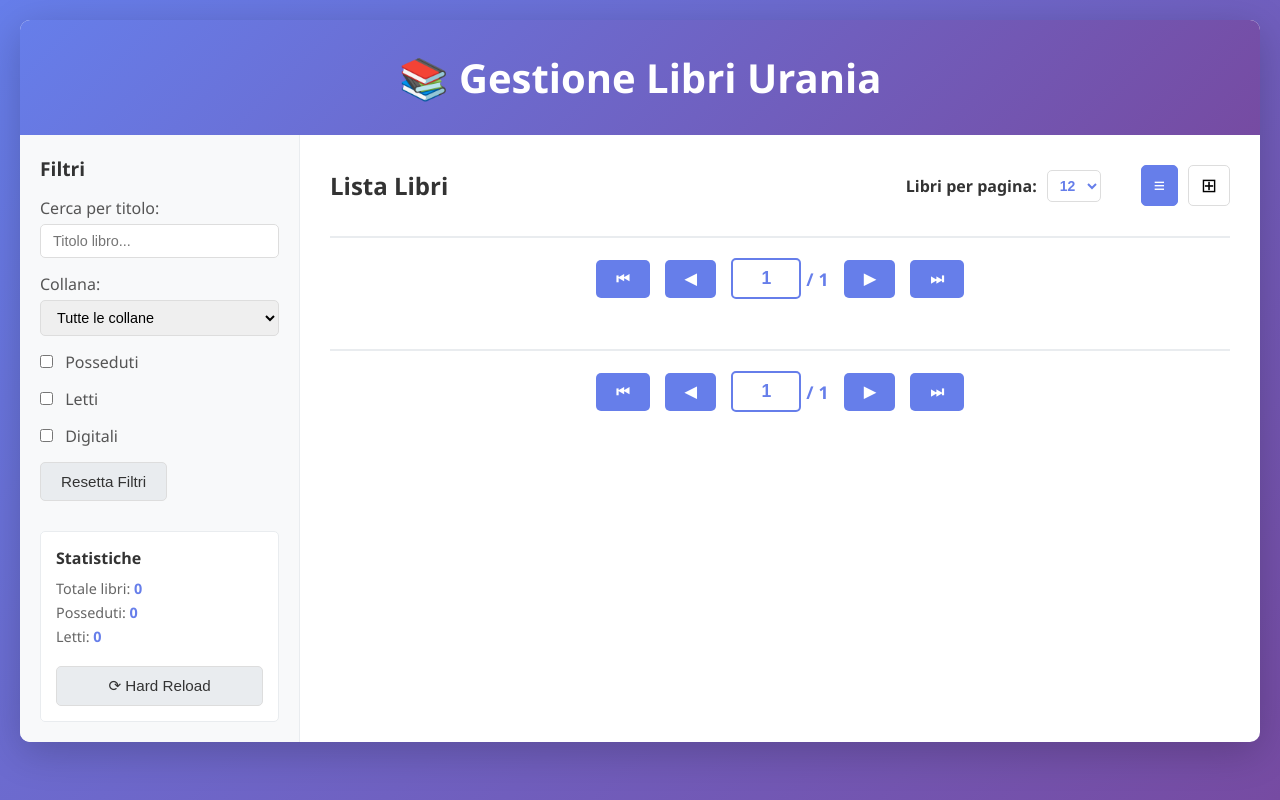
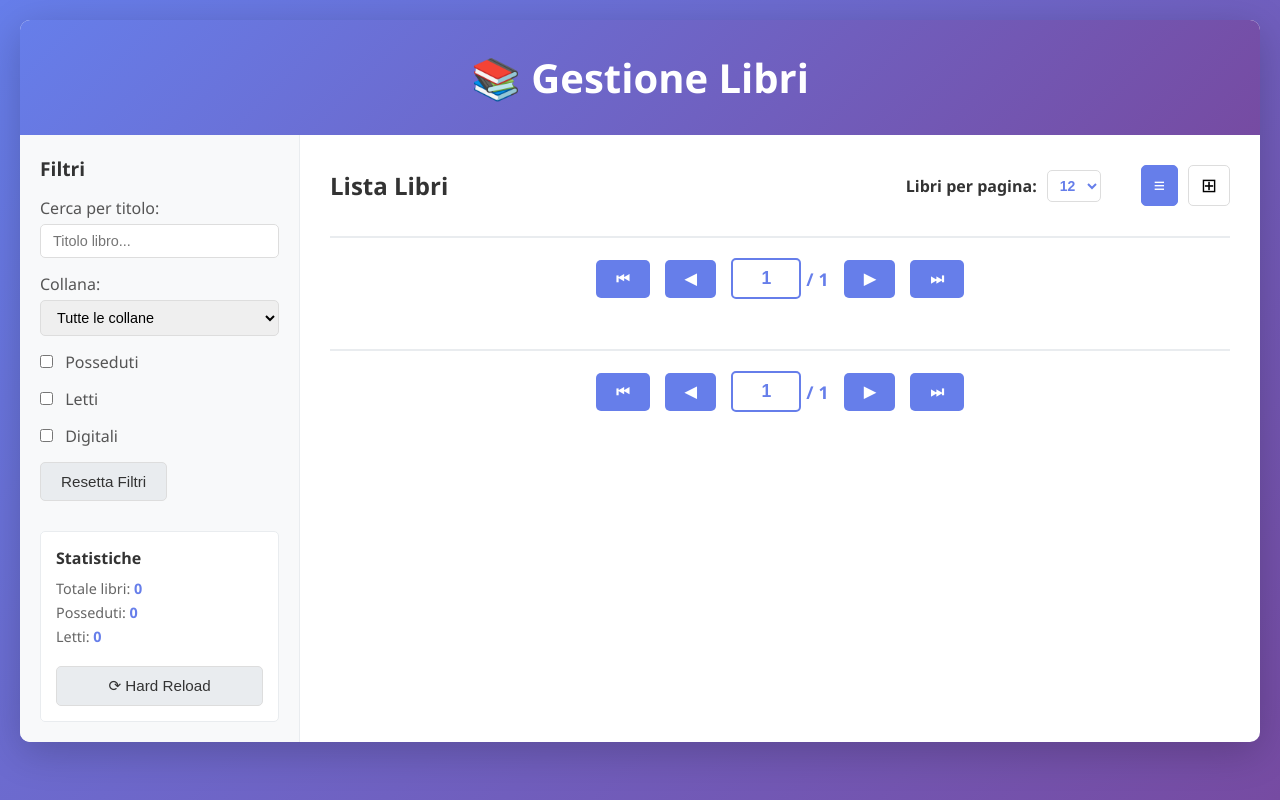
Before and after one commit to giovortu/urania-web, a website: page public/index.html in a window 1280 px wide. Drawn offline with Linux system fonts and the light colour scheme; no server answers.

Commit message:
Update page title

```diff
--- a/public/index.html
+++ b/public/index.html
@@ -3,14 +3,14 @@
 <head>
     <meta charset="UTF-8">
     <meta name="viewport" content="width=device-width, initial-scale=1.0">
-    <title>Gestione Libri - Urania</title>
+    <title>Gestione Libri</title>
     <link rel="stylesheet" href="styles.css">
 </head>
 <body>
     <div class="container">
         <header>
             <button id="menu-toggle" class="menu-toggle" title="Mostra/nascondi filtri">☰</button>
-            <h1>📚 Gestione Libri Urania</h1>
+            <h1>📚 Gestione Libri</h1>
         </header>
 
         <div class="main-content">
```
